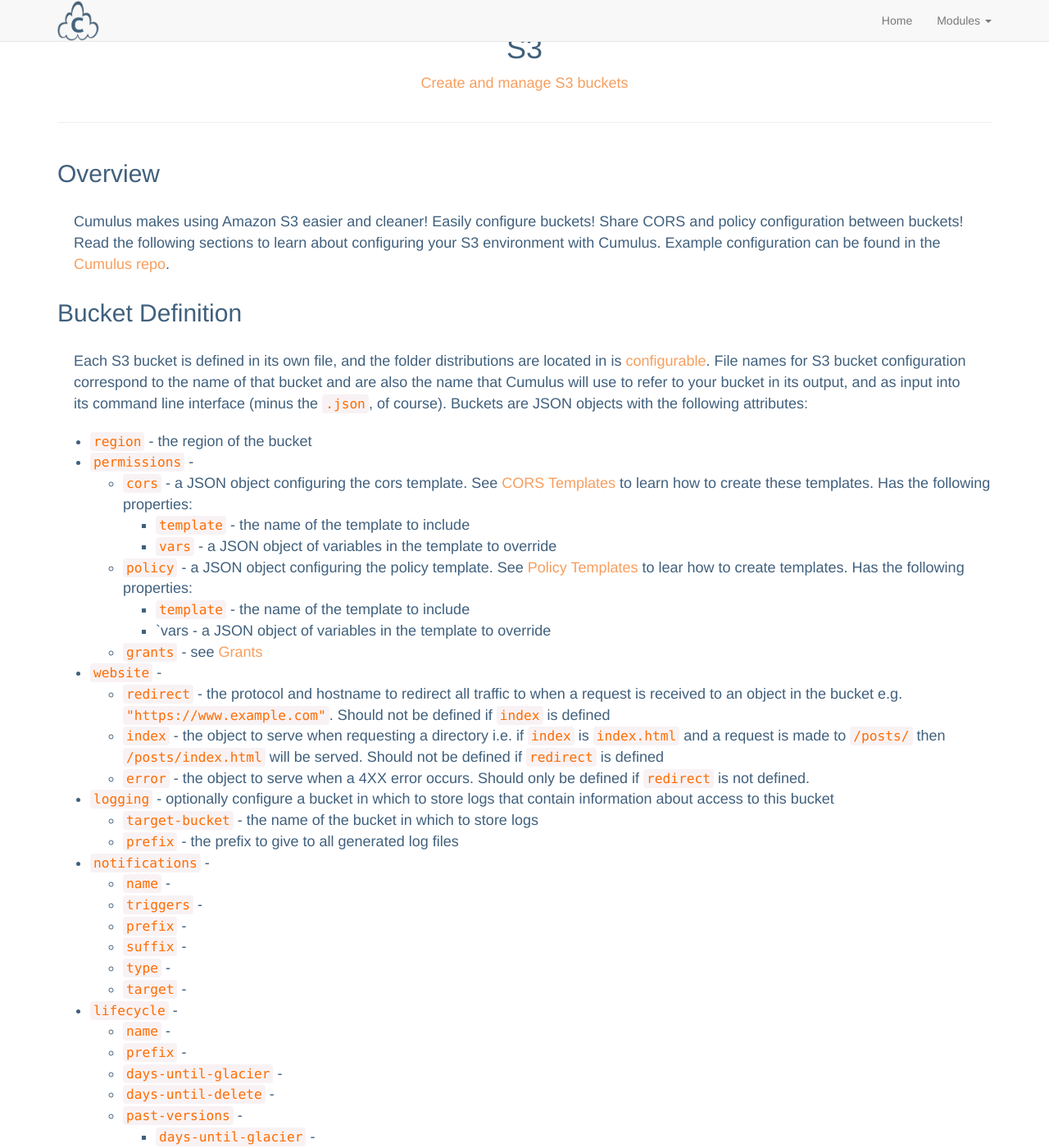
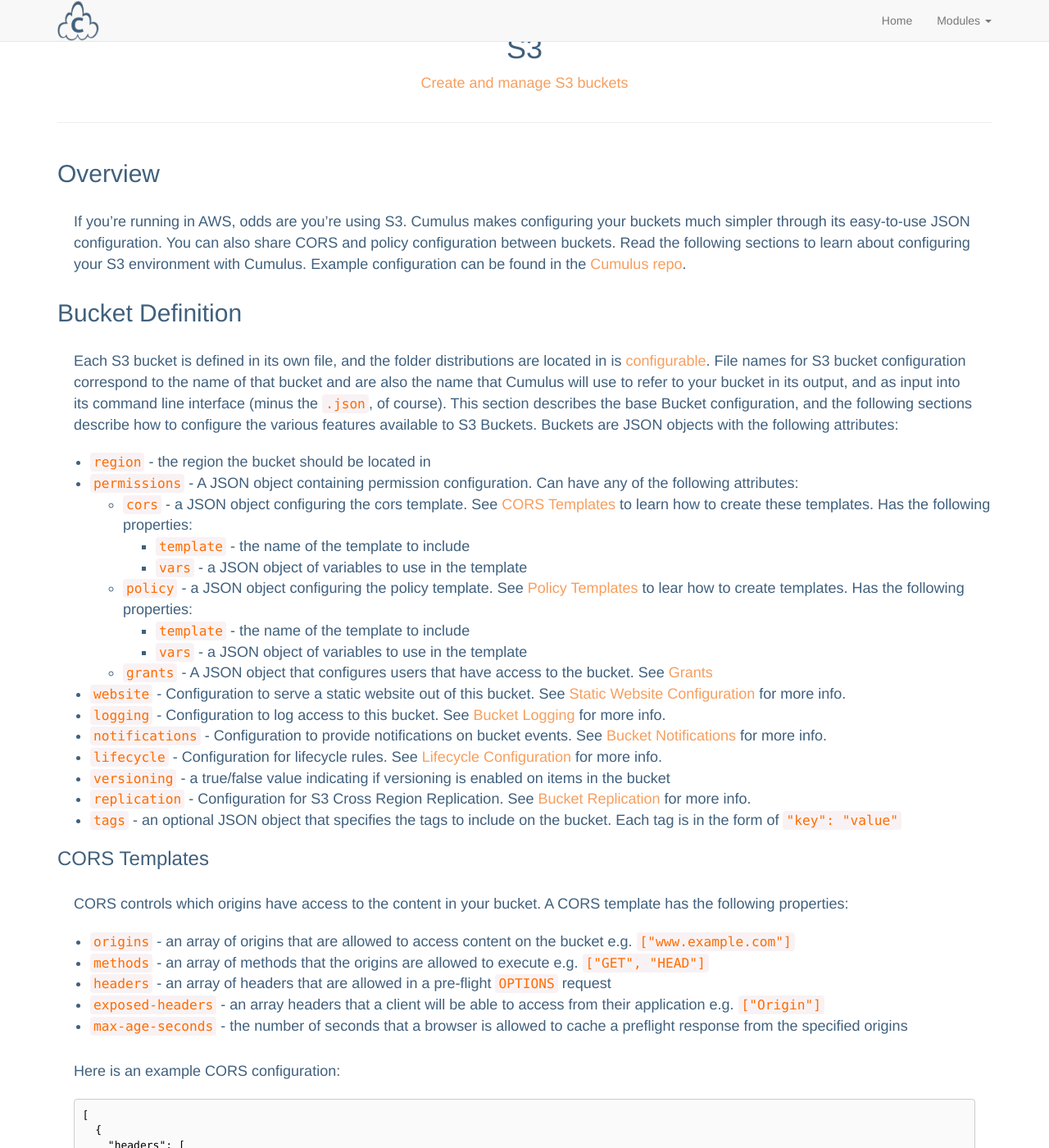
Before and after one commit to lucidsoftware/cumulus, a Jekyll site: the page built from modules/s3.md, in a window 1280 px wide and 1400 px high, scrolled down 301 px. Shown: the whole window at 82% size. Built offline with Jekyll 4.4.1, drawn with Linux system fonts in a browser that asks for light colours; some of the changed text lies outside the part shown.

Commit message:
s3-documentation: finish up documentation

```diff
--- a/modules/s3.md
+++ b/modules/s3.md
@@ -6,52 +6,231 @@
 ---
 Overview
 --------
-Cumulus makes using Amazon S3 easier and cleaner! Easily configure buckets! Share CORS and policy configuration between buckets! Read the following sections to learn about configuring your S3 environment with Cumulus. Example configuration can be found in the [Cumulus repo](https://github.com/lucidsoftware/cumulus).
+If you're running in AWS, odds are you're using S3. Cumulus makes configuring your buckets much simpler through its easy-to-use JSON configuration. You can also share CORS and policy configuration between buckets. Read the following sections to learn about configuring your S3 environment with Cumulus. Example configuration can be found in the [Cumulus repo](https://github.com/lucidsoftware/cumulus).
 
 Bucket Definition
 -----------------
 
-Each S3 bucket is defined in its own file, and the folder distributions are located in is [configurable](#configuration). File names for S3 bucket configuration correspond to the name of that bucket and are also the name that Cumulus will use to refer to your bucket in its output, and as input into its command line interface (minus the `.json`, of course). Buckets are JSON objects with the following attributes:
+Each S3 bucket is defined in its own file, and the folder distributions are located in is [configurable](#configuration). File names for S3 bucket configuration correspond to the name of that bucket and are also the name that Cumulus will use to refer to your bucket in its output, and as input into its command line interface (minus the `.json`, of course). This section describes the base Bucket configuration, and the following sections describe how to configure the various features available to S3 Buckets. Buckets are JSON objects with the following attributes:
 
-* `region` - the region of the bucket
-* `permissions` -
+* `region` - the region the bucket should be located in
+* `permissions` - A JSON object containing permission configuration. Can have any of the following attributes:
   * `cors` - a JSON object configuring the cors template. See [CORS Templates](#cors-templates) to learn how to create these templates. Has the following properties:
     * `template` - the name of the template to include
-    * `vars` - a JSON object of variables in the template to override
+    * `vars` - a JSON object of variables to use in the template
   * `policy` - a JSON object configuring the policy template. See [Policy Templates](#policy-templates) to lear how to create templates.  Has the following properties:
     * `template` - the name of the template to include
-    * `vars - a JSON object of variables in the template to override
-  * `grants` - see [Grants](#grants)
-* `website` -
-  * `redirect` - the protocol and hostname to redirect all traffic to when a request is received to an object in the bucket e.g. `"https://www.example.com"`. Should not be defined if `index` is defined
-  * `index` - the object to serve when requesting a directory i.e. if `index` is `index.html` and a request is made to `/posts/` then `/posts/index.html` will be served. Should not be defined if `redirect` is defined
-  * `error` - the object to serve when a 4XX error occurs. Should only be defined if `redirect` is not defined.
-* `logging` - optionally configure a bucket in which to store logs that contain information about access to this bucket
-  * `target-bucket` - the name of the bucket in which to store logs
-  * `prefix` - the prefix to give to all generated log files
-* `notifications` -
-  * `name` -
-  * `triggers` -
-  * `prefix` -
-  * `suffix` -
-  * `type` -
-  * `target` -
-* `lifecycle` -
-  * `name` -
-  * `prefix` -
-  * `days-until-glacier` -
-  * `days-until-delete` -
-  * `past-versions` -
-    * `days-until-glacier` -
-    * `days-until-delete` -
+    * `vars` - a JSON object of variables to use in the template
+  * `grants` - A JSON object that configures users that have access to the bucket. See [Grants](#grants)
+* `website` - Configuration to serve a static website out of this bucket. See [Static Website Configuration](#static-website-configuration) for more info.
+* `logging` - Configuration to log access to this bucket. See [Bucket Logging](#bucket-logging) for more info.
+* `notifications` - Configuration to provide notifications on bucket events. See [Bucket Notifications](#bucket-notifications) for more info.
+* `lifecycle` - Configuration for lifecycle rules. See [Lifecycle Configuration](#lifecycle-configuration) for more info.
 * `versioning` - a true/false value indicating if versioning is enabled on items in the bucket
-* `replication` - an optional configuration that defines bucket replication. It has the following properties:
-  * `iam-role` - the name of the IAM role to use for replicating the bucket
-  * `prefixes` - an array of prefixes of the objects that replication applies to e.g. `["images/", "js/""]`. Omit to repicate the entire bucket
-  * `destination` - the name of the destination bucket for replicated items
+* `replication` - Configuration for S3 Cross Region Replication. See [Bucket Replication](#bucket-replication) for more info.
 * `tags` - an optional JSON object that specifies the tags to include on the bucket.  Each tag is in the form of `"key": "value"`
 
-Here is an example of a bucket configuration:
+### CORS Templates
+
+CORS controls which origins have access to the content in your bucket. A CORS template has the following properties:
+
+* `origins` - an array of origins that are allowed to access content on the bucket e.g. `["www.example.com"]`
+* `methods` - an array of methods that the origins are allowed to execute e.g. `["GET", "HEAD"]`
+* `headers` - an array of headers that are allowed in a pre-flight `OPTIONS` request
+* `exposed-headers` - an array headers that a client will be able to access from their application e.g. `["Origin"]`
+* `max-age-seconds` - the number of seconds that a browser is allowed to cache a preflight response from the specified origins
+
+Here is an example CORS configuration:
+
+{% highlight json %}
+[
+  {
+    "headers": [
+      "Authorization"
+    ],
+    "methods": [
+      "GET"
+    ],
+    "origins": [
+      "*"
+    ],
+    "exposed-headers": [],
+    "max-age-seconds": 86400
+  }
+]
+{% endhighlight %}
+
+### Policy Templates
+
+Policies control access to the S3 bucket and its resources. Cumulus mirrors the format used by AWS for configuring policies. A detailed explanation of bucket policies by AWS can be found [here](http://docs.aws.amazon.com/AmazonS3/latest/dev/example-bucket-policies.html).
+
+Here is an example policy configuration which allows public access to objects in whatever bucket you passed in as the value of the `bucket` variable:
+
+{% highlight json %}
+{
+  "Version":"201=5-08-28",
+  "Statement":[
+    {
+      "Sid":"PublicGets",
+      "Effect":"Allow",
+      "Principal": "*",
+      "Action":["s3:GetObject"],
+    }
+    "Resource":["arn:aws:s3:::{{bucket}}/*"]
+  ]
+}
+{% endhighlight %}
+
+### Grants
+
+Grants control which accounts have permissions to perform actions on your bucket. A grants configuration has the following properties:
+
+* `name` - the name of the account
+* `email` - the email address of the account. Not required if `id` is defined
+* `id` - the canonical AWS id of the account. Not required if `email` is defined
+* `permissions` - an array of which permissions are given to the account. Valid values include `"all"`, `"list"`, `"update"`, `"view-permissions"`, and `"edit-permissions"`
+
+Additionally, the following names match the ones in the AWS console, and, when used, do not need to be specified with an email or an id:
+
+* AuthenticatedUsers
+* Everyone
+* LogDelivery
+
+Here is an example grant:
+
+{% highlight json %}
+[
+  {
+  "name": "your-account",
+    "id": "328ead623599bb1a2fc207d606cec78f54d201ed6e19db5f056a406bac48b77c",
+    "permissions": ["list"]
+  },
+  {
+    "name": "loggly",
+    "email": "aws@loggly.com",
+    "permissions": ["list", "update"]
+  },
+  {
+    "name": "AuthenticatedUsers",
+    "permissions": ["view-permissions"]
+  },
+  ...
+]
+{% endhighlight %}
+
+### Static Website Configuration
+
+S3 allows you to serve a static website from your bucket. To do so, add a JSON object called `"website"` to your bucket with the following attributes:
+
+* `redirect` - the protocol and hostname to redirect all traffic to when a request is received to an object in the bucket e.g. `"https://www.example.com"`. Should not be defined if `index` is defined
+* `index` - the object to serve when requesting the index on the bucket. Should not be defined if `redirect` is defined
+* `error` - the object to serve when a 4XX error occurs. Should only be defined if `redirect` is not defined.
+
+Here are two website configuration examples (the first configures the bucket as a website, the second just redirects all traffic to the bucket):
+
+{% highlight json %}
+{
+  "website": {
+    "index": "index.html",
+    "error": "error-pages/error.html"
+  }
+}
+
+{
+  "website": {
+    "redirect": "https://myawesomesite.com"
+  }
+}
+{% endhighlight %}
+
+### Bucket Logging
+S3 allows you to log access information about your bucket. To enable logging, provide a JSON object named `"logging"` to your bucket configuration with the following attributes:
+
+* `target-bucket` - the name of the bucket in which to store logs
+* `prefix` - the prefix to give to all generated log files
+
+Here's an example:
+
+{% highlight json %}
+{
+  "target-bucket": "logging-bucket",
+  "prefix": "logs/"
+}
+{% endhighlight %}
+
+### Bucket Notifications
+When certain events happen in a bucket, S3 allows you to post an event to an SNS topic, SQS queue, or Lambda function. To do so, add an array named `"notifications"` to your bucket configuration, and fill it with JSON objects containing the following attributes:
+
+* `name` - the name of the notification (something human readable)
+* `triggers` - a string array containing the names of the events to notify on (for example `["ObjectCreated:*", "ObjectRemoved:Delete"]`)
+* `prefix` - the prefix that objects must have in order to generate events
+* `suffix` - the suffix that objects must have in order to generate events
+* `type` - the type of notification to generate (accepts `"sns"`, `"sqs"`, and `"lambda"`)
+* `target` - the name of the target asset
+
+Here's an example of a notification configuration object:
+
+{% highlight json %}
+{
+  "name": "example-notification",
+  "triggers": [
+    "ObjectCreated:*"
+  ],
+  "prefix": "a",
+  "suffix": "z",
+  "type": "sns",
+  "target": "example-topic"
+}
+{% endhighlight %}
+
+### Lifecycle Configuration
+S3 lets you configure lifecycle rules for the objects in a bucket. To configure lifecycle rules, add an array named `"lifecycle"` that contains JSON objects with the following attributes:
+
+* `name` - the name of the rule (something human readable)
+* `prefix` - the prefix for objects to apply the rule to
+* `days-until-glacier` - the number of days before objects are transitioned to Glacier storage
+* `days-until-delete` - the number of days before objects are deleted
+* `past-versions` - for versioned buckets, an optional JSON object can be supplied to provide rules for objects for past versions of the bucket
+  * `days-until-glacier` - the number of days before objects are transitioned to Glacier storage
+  * `days-until-delete` - the number of days before objects are deleted
+
+Here's an example lifecycle rule:
+
+{% highlight json %}
+{
+  "name": "lifecycle-rule",
+  "prefix": "logs",
+  "days-until-glacier": 10,
+  "days-until-delete": 100,
+  "past-versions": {
+    "days-until-glacier": 5,
+    "days-until-delete": 120
+  }
+}
+{% endhighlight %}
+
+### Bucket Replication
+To enable replication of a bucket to another bucket in another region, supply a JSON object named `"replication"` to your bucket configuration and give it the following attributes:
+
+* `iam-role` - the name of the IAM role to use for replicating the bucket
+* `prefixes` - an array of prefixes of the objects that replication applies to e.g. `["images/", "js/"]`. Omit to replicate the entire bucket
+* `destination` - the name of the destination bucket for replicated items
+
+Here's an example replication rule:
+
+{% highlight json %}
+{
+  "iam-role": "a-role",
+  "prefixes": [
+    "a",
+    "z"
+  ],
+  "destination": "backup-bucket"
+}
+{% endhighlight %}
+
+### A Full Example
+Here's an example of a full bucket configuration with all features specified.
 
 {% highlight json %}
 {
@@ -122,82 +301,14 @@
 }
 {% endhighlight %}
 
-### CORS Templates
-
-CORS controls which origins have access to the content in your bucket. A CORS template has the following properties:
-
-* `origins` - an array of origins that are allowed to access content on the bucket e.g. `["www.example.com"]`
-* `methods` - an array of methods that the origins are allowed to execute e.g. `["GET", "HEAD"]`
-* `headers` - an array of headers that are allowed in a pre-flight `OPTIONS` request
-* `exposed-headers` - an array headers that a client will be able to access from their application e.g. `["Origin"]`
-* `max-age-seconds` - the number of seconds that a browser is allowed to cache a preflight response from the specified origins
-
-Here is an example CORS configuration:
-
-{% highlight json %}
-[
-  {
-    "headers": [
-      "Authorization"
-    ],
-    "methods": [
-      "GET"
-    ],
-    "origins": [
-      "*"
-    ],
-    "exposed-headers": [],
-    "max-age-seconds": 86400
-  }
-]
-{% endhighlight %}
-
-### Policy Templates
-
-Policies control access to the S3 bucket and its resources. Cumulus mirrors the format used by AWS for configuring policies. A detailed explanation of bucket policies by AWS can be found [here](http://docs.aws.amazon.com/AmazonS3/latest/dev/example-bucket-policies.html).
-
-Here is an example policy configuration which allows public access to objects in `examplebucket`:
-
-{% highlight json %}
-{
-  "Version":"201=5-08-28",
-  "Statement":[
-    {
-      "Sid":"PublicGets",
-      "Effect":"Allow",
-      "Principal": "*",
-      "Action":["s3:GetObject"],
-      "Resource":["arn:aws:s3:::examplebucket/*"]
-    }
-  ]
-}
-{% endhighlight %}
-
-### Grants
-
-Grants control which accounts have permissions to perform actions on your bucket. A grants configuration has the following properties:
-
-* `name` - the name of the account
-* `email` - the email address of the account. Not required if `id` is defined
-* `id` - the canonical AWS id of the account. Not required if `email` is defined
-* `permissions` - an array of which permissions are given to the account. Valid values include `"all"`, `"list"`, `"update"`, `"view-permissions"`, and `"edit-permissions"`
-
-Here is an example CORS configuration:
-
-{% highlight json %}
-copy pasta
-{% endhighlight %}
+### Additional Information
 
 There are some configuration options for S3 buckets that Cumulus does not handle because we do not use them at Lucid or do not want them managed by Cumulus at this time. These include:
 
-* `blah`
-
-Some configuration options have limits imposed on them by Cumulus because it better fits Lucid's needs. These include:
-
-* `replication` - only one rule for replication can be specified per bucket
+* Advanced redirection rules for static website hosting
+* Requester Pays
 
 If you would like any of these limitations changed, please submit a pull request.
-
 
 Diffing and Syncing S3
 ------------------------------
@@ -205,25 +316,24 @@
 Cumulus's S3 module has the following usage:
 
 {% highlight bash %}
-cumulus cloudfront [diff|help|list|migrate|sync] <asset>
+cumulus s3 [diff|help|list|migrate|sync] <asset>
 {% endhighlight %}
 
 S3 buckets can be diffed, listed, and synced (migration is covered in the [following section](#migration)). The three actions do the following:
 
-* `diff` - Shows the differences between the local definition and the AWS CloudFront configuration. If `<asset>` is specified, Cumulus will diff only the distribution defined in that file.
-* `list` - Lists the names of the files that contain distribution definitions
-* `sync` - Syncs local configuration with AWS. If `<asset>` is specified, Cumulus will sync only the distribution defined in the file with that name.
+* `diff` - Shows the differences between the local definition and the AWS S3 configuration. If `<asset>` is specified, Cumulus will diff only the bucket defined in that file.
+* `list` - Lists the names of the files that contain bucket definitions
+* `sync` - Syncs local configuration with AWS. If `<asset>` is specified, Cumulus will sync only the bucket defined in the file with that name.
 
 Migration
 ---------
 
-If your environment is anything like ours, you have dozens of S3 buckets, and would rather not write Cumulus configuration for them by hand. Luckily, Cumulus provides a `migrate` task that will pull down your buckets and produce configuration for them.
-
+If your environment is anything like ours, you have dozens of S3 buckets, and would rather not write Cumulus configuration for them by hand. Luckily, Cumulus provides a `migrate` task that will pull down your buckets and produce configuration for them. It will also pull down your CORS rules and bucket policies, and, where buckets are using the same CORS rules or policies, reference the same file.
 
 Configuration
 -------------
 Cumulus reads configuration from a configuration file, `conf/configuration.json` (the location of this file can also be specified by running cumulus with the `--config` option). The values in `configuration.json` can be changed to customized to change some of Cumulus's behavior. The following is a list of the values in `configuration.json` that pertain to the S3 module:
 
-* `$.s3.buckets.directory` - the directory where Cumulus expects to find S3 bucket definitions. Defaults to `conf/s3/buckets`.
-* `$.s3.buckets.cors.directory` - the directory where Cumulus expects to find CORS definitions. Defaults to `conf/s3/cors`.
-* `$.s3.buckets.policies.directory` - the directory where Cumulus expects to find policy definitions. Defaults to `conf/s3/policies`.
+* `$.s3.buckets.directory` - the directory where Cumulus expects to find S3 bucket definitions.
+* `$.s3.buckets.cors.directory` - the directory where Cumulus expects to find CORS definitions.
+* `$.s3.buckets.policies.directory` - the directory where Cumulus expects to find policy definitions.
```
